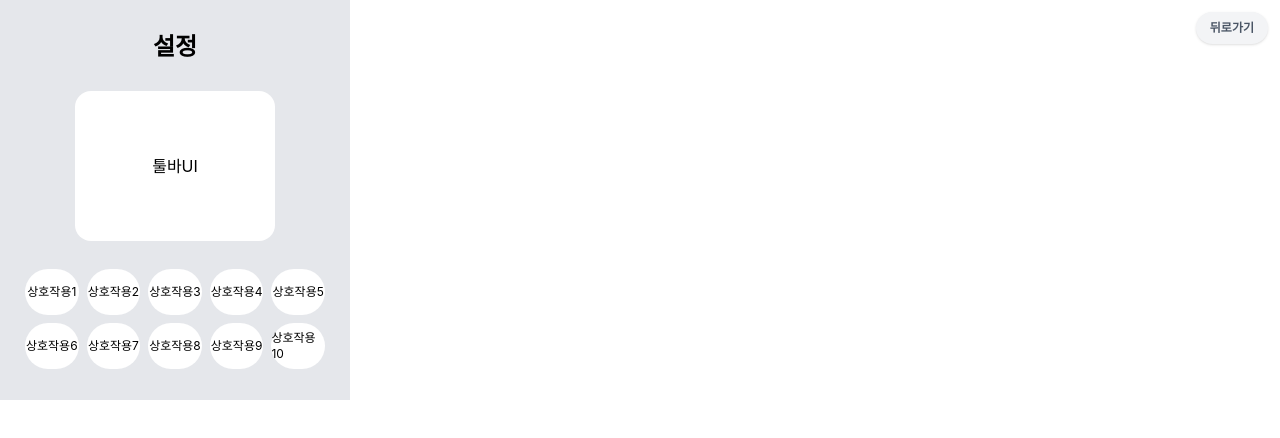
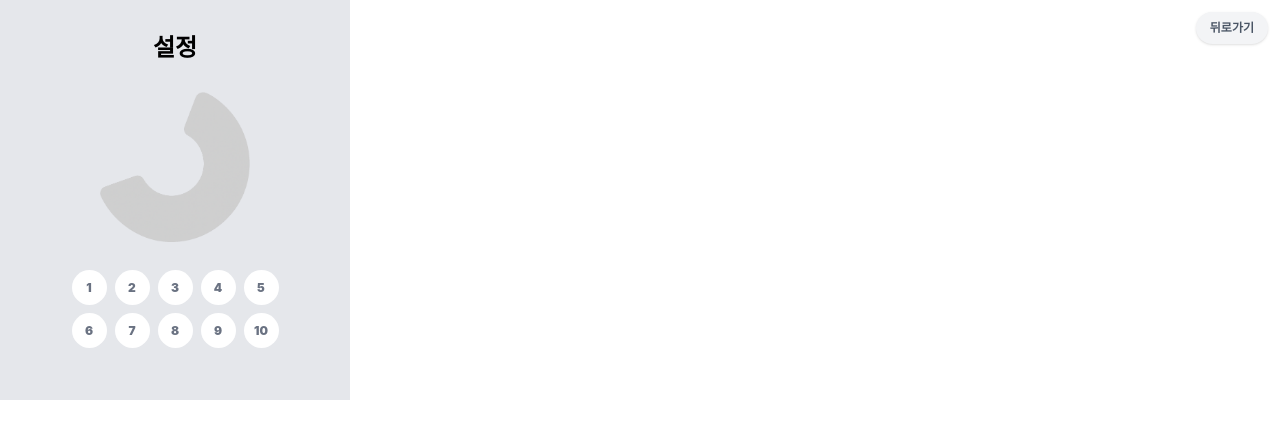
Before and after one commit to wodus1201/donuTool, a React (Vite) app: page /#/ in a window 1280 px wide. Both pictures are taken after a click on the button "설정". Shown: the top 438 px of the page. Built offline with nearby package versions, Linux system fonts and the light colour scheme.

Commit message:
chore: 옵션 페이지 툴바UI 이미지 추가 #2

```diff
--- a/src/popUpPage/pages/SettingPage.tsx
+++ b/src/popUpPage/pages/SettingPage.tsx
@@ -1,16 +1,17 @@
 import GoBackButton from "@/popUpPage/components/GoBackButton";
+import donuToolBar from "@/assets/donuToolBar.png";
 
 export default function SettingPage() {
   return (
     <>
       <GoBackButton />
       <div className="text-2xl font-bold mb-7">설정</div>
-      <div className="rounded-2xl w-[200px] h-[150px] mb-7 flex justify-center items-center bg-white">툴바UI</div>
-      <div className="w-[300px] h-[100px] flex justify-center items-center">
-        <div className="grid grid-cols-5 grid-rows-2 gap-2 w-full h-full">
+      <img src={donuToolBar} className="w-[150px] h-[150px] mb-7"></img>
+      <div className="flex justify-center items-center mb-5">
+        <div className="grid grid-cols-5 grid-rows-2 gap-2">
           {Array.from({ length: 10 }).map((_, i) => (
-            <div key={i} className="flex items-center justify-center bg-white rounded-full text-xs">
-              상호작용{i + 1}
+            <div key={i} className="flex items-center justify-center bg-white w-[35px] h-[35px] rounded-full text-xs font-black text-gray-500">
+              {i + 1}
             </div>
           ))}
         </div>
```
